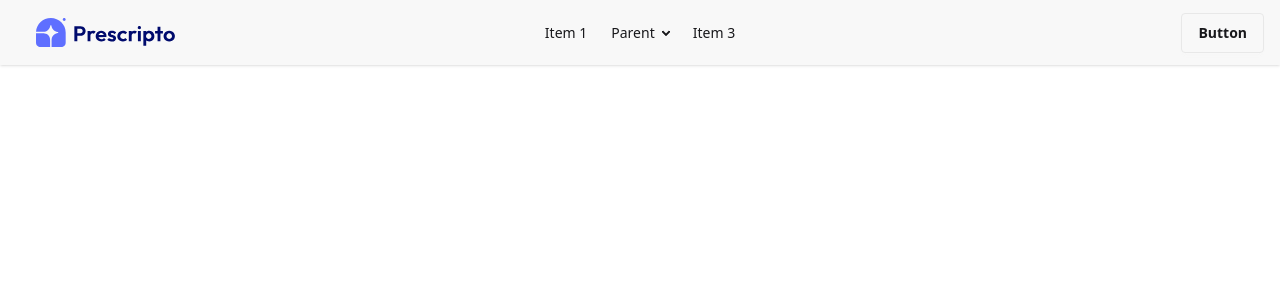
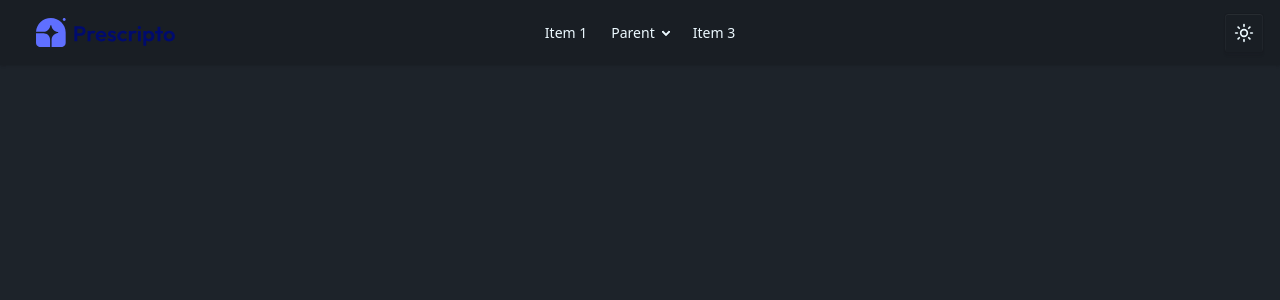
Before and after one commit to hossain-shifat/Prescripto, a Next.js app: page / in a window 1280 px wide. Shown: the top 300 px of the page. Built offline with nearby package versions, Linux system fonts and the light colour scheme.

Commit message:
Add theme toggle

```diff
--- a/components/frontend/Logo.jsx
+++ b/components/frontend/Logo.jsx
@@ -5,7 +5,7 @@ import Link from "next/link";
 export default function Logo() {
     return (
         <Link href='/'>
-            <Image src={assets.logo} width={200} className="lg:px-5 w-35 lg:w-45" alt="prescripto logo"/>
+            <Image src={assets.logo} width={200} className="logo-adaptive lg:px-5 w-35 lg:w-45" alt="prescripto logo"/>
         </Link>
     )
 }
--- a/components/frontend/Navbar.jsx
+++ b/components/frontend/Navbar.jsx
@@ -1,6 +1,7 @@
 import { Menu } from "lucide-react";
 import Logo from "./Logo";
 import Sidebar from "./Sidebar";
+import ToggleTheme from "../global/ToggleTheme";
 
 
 export default function Navbar() {
@@ -28,7 +29,7 @@ export default function Navbar() {
                 </ul>
             </div>
             <div className="navbar-end">
-                <a className="btn">Button</a>
+                <ToggleTheme />
             </div>
         </div>
     )
--- a/components/frontend/Sidebar.jsx
+++ b/components/frontend/Sidebar.jsx
@@ -19,7 +19,7 @@ export default function Sidebar() {
                     <div className="flex flex-col gap-5">
                         <div className="border-b-2 border-gray-200 py-2.5 flex justify-between items-center">
                             <Logo />
-                            <button className="drawer-close" onClick={() => setChecked(false)}><X /></button>
+                            <button className="drawer-close text-primary" onClick={() => setChecked(false)}><X /></button>
                         </div>
                         <div>
                             <ul>
--- /dev/null
+++ b/components/global/ToggleTheme.jsx
@@ -0,0 +1,21 @@
+'use client'
+import useTheme from "@/hooks/useTheme";
+import { Moon, Sun } from "lucide-react";
+
+const ToggleTheme = () => {
+
+    const { theme, toggleTheme } = useTheme()
+    return (
+        <button onClick={toggleTheme} className="btn btn-square ">
+            {
+                theme === 'light'
+                    ?
+                    <Moon size={20} />
+                    :
+                    <Sun size={20} />
+            }
+        </button>
+    );
+}
+
+export default ToggleTheme;
--- /dev/null
+++ b/hooks/useTheme.jsx
@@ -0,0 +1,18 @@
+'use client'
+import { useEffect, useState } from "react"
+
+export default function useTheme() {
+    const [theme, setTheme] = useState('dark')
+
+    useEffect(() => {
+        const root = window.document.documentElement
+        root.setAttribute('data-theme', theme)
+        localStorage.setItem('theme', theme)
+    }, [theme])
+
+    const toggleTheme = () => {
+        setTheme(prev => (prev === 'light' ? 'dark' : 'light'))
+    }
+
+    return { theme, toggleTheme }
+}
```
